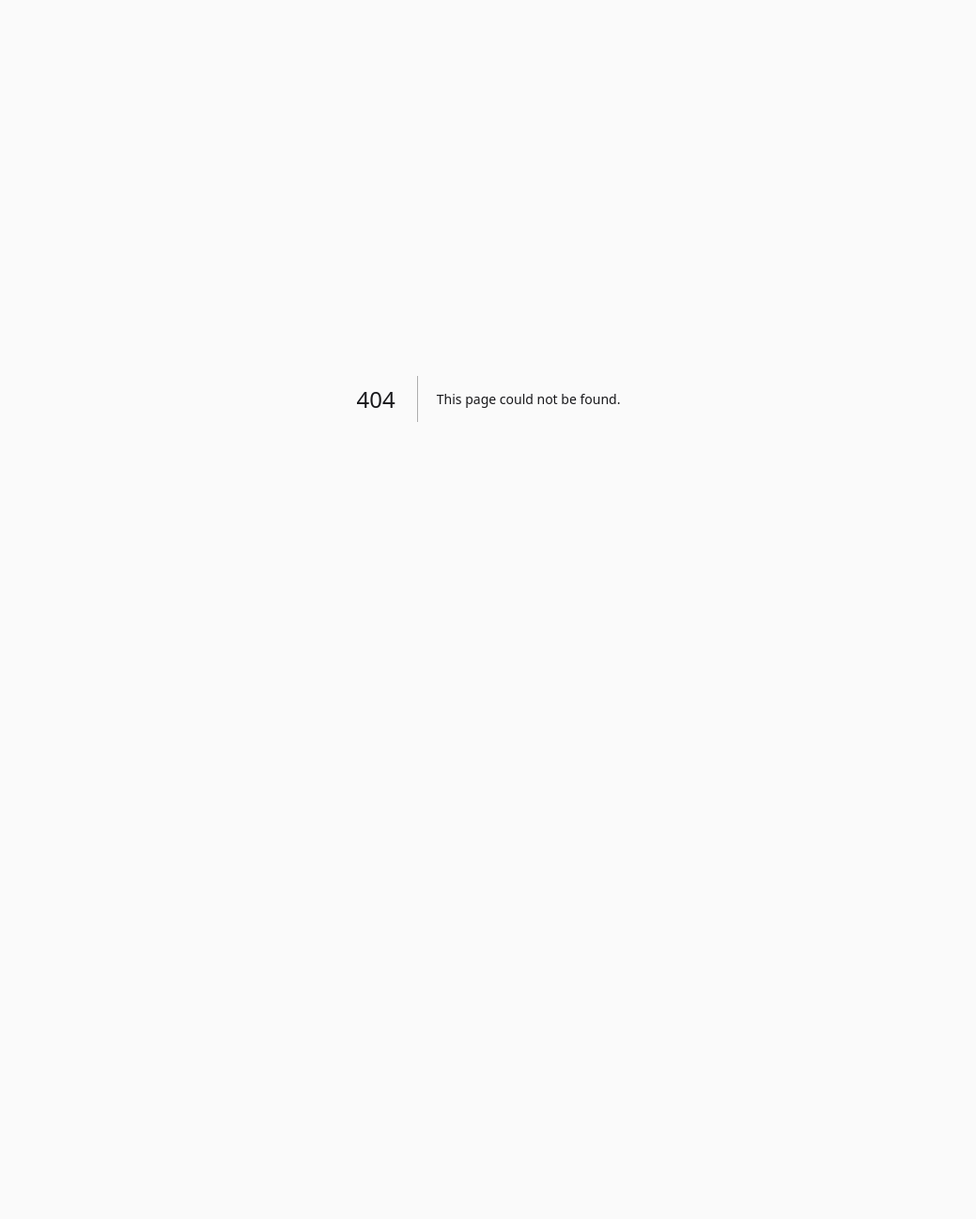
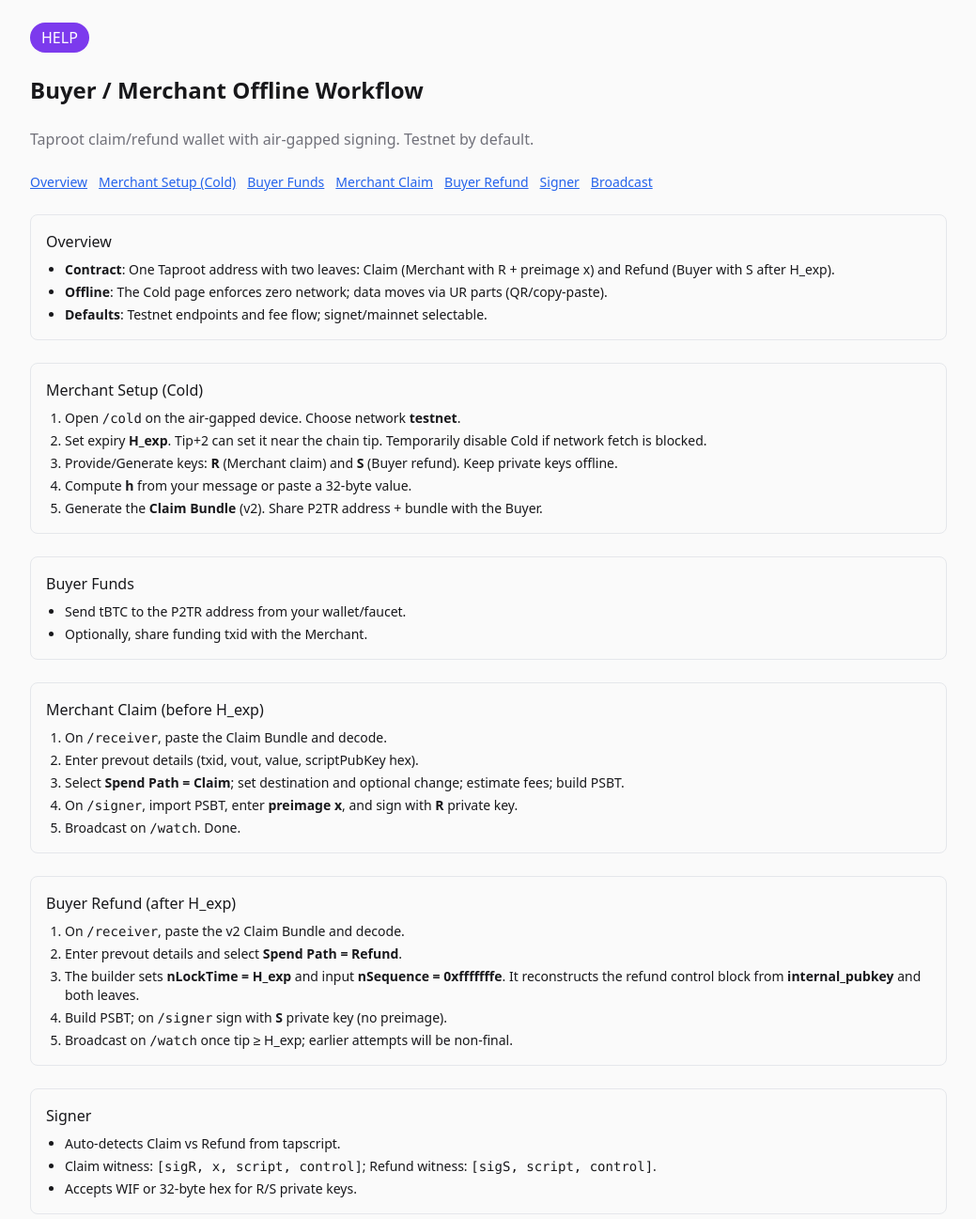
Before and after one commit to c0llinx/offline-btc-txn, a Next.js app in the folder apps/web/: page /docs/buyer-merchant in a window 1280 px wide. Before the commit this address had no page. Shown: the top 1297 px of the page at 94% size, without its empty margins (120-1159 px from the left). Before the commit the page ends 848 px from the top, so only its background shows below. Built offline with nearby package versions, Linux system fonts and the light colour scheme.

Commit message:
docs(ui): add in-app Help page and links (home tile + per-page anchors)

```diff
--- a/apps/web/app/cold/page.js
+++ b/apps/web/app/cold/page.js
@@ -307,6 +307,7 @@ export default function Cold() {
     <main className="space-y-6">
       <div className="inline-flex items-center gap-2 px-3 py-1 rounded-full bg-red-600 text-white">COLD</div>
       <h1 className="text-2xl font-semibold">Cold Mode (Offline Signer)</h1>
+      <div className="text-sm"><a className="text-blue-600 underline" href="/docs/buyer-merchant#merchant-setup">Help</a></div>
       <p className="text-zinc-500">This mode enforces zero network access via a Service Worker.</p>
       <div className="rounded-xl border p-4">
         <div className="flex flex-col gap-2">
--- /dev/null
+++ b/apps/web/app/docs/buyer-merchant/page.js
@@ -0,0 +1,94 @@
+export default function BuyerMerchantDocs() {
+  return (
+    <main className="space-y-6">
+      <div className="inline-flex items-center gap-2 px-3 py-1 rounded-full bg-violet-600 text-white">HELP</div>
+      <h1 className="text-2xl font-semibold">Buyer / Merchant Offline Workflow</h1>
+      <p className="text-zinc-500">Taproot claim/refund wallet with air‑gapped signing. Testnet by default.</p>
+
+      <nav className="text-sm flex flex-wrap gap-3">
+        <a className="text-blue-600 underline" href="#overview">Overview</a>
+        <a className="text-blue-600 underline" href="#merchant-setup">Merchant Setup (Cold)</a>
+        <a className="text-blue-600 underline" href="#buyer-funds">Buyer Funds</a>
+        <a className="text-blue-600 underline" href="#merchant-claim">Merchant Claim</a>
+        <a className="text-blue-600 underline" href="#buyer-refund">Buyer Refund</a>
+        <a className="text-blue-600 underline" href="#signer">Signer</a>
+        <a className="text-blue-600 underline" href="#broadcast">Broadcast</a>
+      </nav>
+
+      <section id="overview" className="rounded-lg border p-4 space-y-2">
+        <h2 className="font-medium">Overview</h2>
+        <ul className="list-disc pl-5 text-sm space-y-1">
+          <li><b>Contract</b>: One Taproot address with two leaves: Claim (Merchant with R + preimage x) and Refund (Buyer with S after H_exp).</li>
+          <li><b>Offline</b>: The Cold page enforces zero network; data moves via UR parts (QR/copy‑paste).</li>
+          <li><b>Defaults</b>: Testnet endpoints and fee flow; signet/mainnet selectable.</li>
+        </ul>
+      </section>
+
+      <section id="merchant-setup" className="rounded-lg border p-4 space-y-2">
+        <h2 className="font-medium">Merchant Setup (Cold)</h2>
+        <ol className="list-decimal pl-5 text-sm space-y-1">
+          <li>Open <code>/cold</code> on the air‑gapped device. Choose network <b>testnet</b>.</li>
+          <li>Set expiry <b>H_exp</b>. Tip+2 can set it near the chain tip. Temporarily disable Cold if network fetch is blocked.</li>
+          <li>Provide/Generate keys: <b>R</b> (Merchant claim) and <b>S</b> (Buyer refund). Keep private keys offline.</li>
+          <li>Compute <b>h</b> from your message or paste a 32‑byte value.</li>
+          <li>Generate the <b>Claim Bundle</b> (v2). Share P2TR address + bundle with the Buyer.</li>
+        </ol>
+      </section>
+
+      <section id="buyer-funds" className="rounded-lg border p-4 space-y-2">
+        <h2 className="font-medium">Buyer Funds</h2>
+        <ul className="list-disc pl-5 text-sm space-y-1">
+          <li>Send tBTC to the P2TR address from your wallet/faucet.</li>
+          <li>Optionally, share funding txid with the Merchant.</li>
+        </ul>
+      </section>
+
+      <section id="merchant-claim" className="rounded-lg border p-4 space-y-2">
+        <h2 className="font-medium">Merchant Claim (before H_exp)</h2>
+        <ol className="list-decimal pl-5 text-sm space-y-1">
+          <li>On <code>/receiver</code>, paste the Claim Bundle and decode.</li>
+          <li>Enter prevout details (txid, vout, value, scriptPubKey hex).</li>
+          <li>Select <b>Spend Path = Claim</b>; set destination and optional change; estimate fees; build PSBT.</li>
+          <li>On <code>/signer</code>, import PSBT, enter <b>preimage x</b>, and sign with <b>R</b> private key.</li>
+          <li>Broadcast on <code>/watch</code>. Done.</li>
+        </ol>
+      </section>
+
+      <section id="buyer-refund" className="rounded-lg border p-4 space-y-2">
+        <h2 className="font-medium">Buyer Refund (after H_exp)</h2>
+        <ol className="list-decimal pl-5 text-sm space-y-1">
+          <li>On <code>/receiver</code>, paste the v2 Claim Bundle and decode.</li>
+          <li>Enter prevout details and select <b>Spend Path = Refund</b>.</li>
+          <li>The builder sets <b>nLockTime = H_exp</b> and input <b>nSequence = 0xfffffffe</b>.
+            It reconstructs the refund control block from <b>internal_pubkey</b> and both leaves.</li>
+          <li>Build PSBT; on <code>/signer</code> sign with <b>S</b> private key (no preimage).</li>
+          <li>Broadcast on <code>/watch</code> once tip &ge; H_exp; earlier attempts will be non‑final.</li>
+        </ol>
+      </section>
+
+      <section id="signer" className="rounded-lg border p-4 space-y-2">
+        <h2 className="font-medium">Signer</h2>
+        <ul className="list-disc pl-5 text-sm space-y-1">
+          <li>Auto‑detects Claim vs Refund from tapscript.</li>
+          <li>Claim witness: <code>[sigR, x, script, control]</code>; Refund witness: <code>[sigS, script, control]</code>.</li>
+          <li>Accepts WIF or 32‑byte hex for R/S private keys.</li>
+        </ul>
+      </section>
+
+      <section id="broadcast" className="rounded-lg border p-4 space-y-2">
+        <h2 className="font-medium">Broadcast / Watch</h2>
+        <ul className="list-disc pl-5 text-sm space-y-1">
+          <li><code>/watch</code> posts to testnet by default with a fallback endpoint and timeout.</li>
+          <li>Switch the endpoint for signet/mainnet as needed.</li>
+        </ul>
+      </section>
+
+      <section className="rounded-lg border p-4 space-y-2">
+        <h2 className="font-medium">Source & Full Doc</h2>
+        <ul className="list-disc pl-5 text-sm space-y-1">
+          <li>Repo doc: <a className="text-blue-600 underline" href="https://github.com/c0llinx/offline-btc-txn/blob/features_george/docs/Buyer-Merchant-Offline-Workflow.md" target="_blank" rel="noreferrer">Buyer-Merchant-Offline-Workflow.md</a> (GitHub)</li>
+        </ul>
+      </section>
+    </main>
+  );
+}
--- a/apps/web/app/page.js
+++ b/apps/web/app/page.js
@@ -12,6 +12,7 @@ export default function Home() {
         <Link className="rounded-2xl p-6 border hover:shadow-md" href="/receiver">Receiver</Link>
         <Link className="rounded-2xl p-6 border hover:shadow-md" href="/signer">Signer</Link>
         <Link className="rounded-2xl p-6 border hover:shadow-md" href="/tools/address">Address Tool</Link>
+        <Link className="rounded-2xl p-6 border hover:shadow-md" href="/docs/buyer-merchant">Help</Link>
       </div>
     </main>
   );
--- a/apps/web/app/receiver/page.js
+++ b/apps/web/app/receiver/page.js
@@ -551,7 +551,11 @@ export default function Receiver() {
     <main className="space-y-6">
       <div className="inline-flex items-center gap-2 px-3 py-1 rounded-full bg-green-600 text-white">RECEIVER</div>
       <h1 className="text-2xl font-semibold">Receiver</h1>
-      <p className="text-zinc-500">Import Claim Bundle (UR), wait for funding confirmation, build claim tx, and broadcast.</p>
+      <div className="text-sm space-x-3">
+        <a className="text-blue-600 underline" href="/docs/buyer-merchant#merchant-claim">Help (Claim)</a>
+        <a className="text-blue-600 underline" href="/docs/buyer-merchant#buyer-refund">Help (Refund)</a>
+      </div>
+      <p className="text-zinc-500">Import Claim Bundle (UR), wait for funding confirmation, build claim/refund PSBT, and broadcast.</p>
 
       <section className="rounded-lg border p-4 space-y-3">
         <div className="flex items-center justify-between">
--- a/apps/web/app/signer/page.js
+++ b/apps/web/app/signer/page.js
@@ -197,6 +197,7 @@ export default function Signer() {
     <main className="space-y-6">
       <div className="inline-flex items-center gap-2 px-3 py-1 rounded-full bg-red-600 text-white">SIGNER</div>
       <h1 className="text-2xl font-semibold">Claim / Refund Finalization (Offline Signer)</h1>
+      <div className="text-sm"><a className="text-blue-600 underline" href="/docs/buyer-merchant#signer">Help</a></div>
       <p className="text-zinc-500">Import the PSBT, then sign with the appropriate key: R for claim, S for refund. Preimage x is only needed for the claim path.</p>
 
       <section className="rounded-lg border p-4 space-y-3">
```
